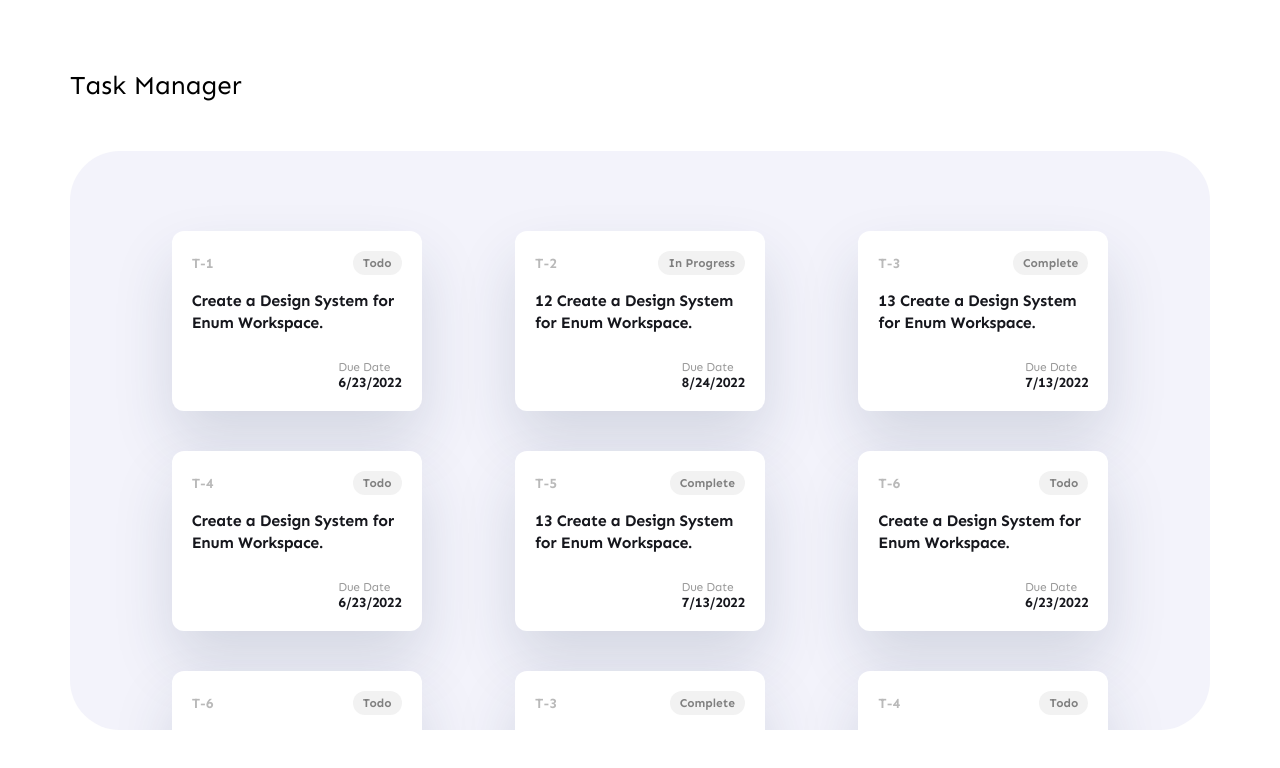
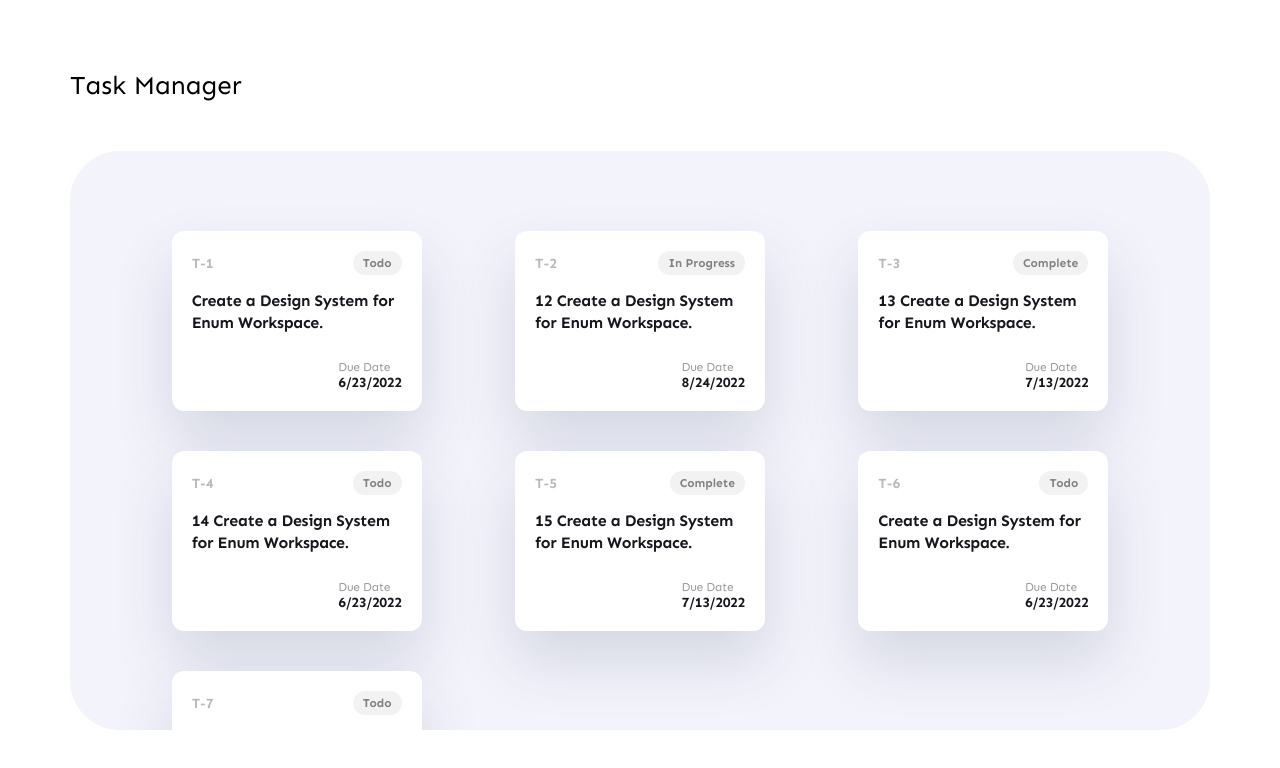
Before and after one commit to shapovalov-sasha/Task-Manager, a React (Create React App) app: page / in a window 1280 px wide. Shown: the top 768 px of the page. Built offline with nearby package versions, Linux system fonts and the light colour scheme.

Commit message:
data array cleanup

```diff
--- a/src/App.js
+++ b/src/App.js
@@ -23,13 +23,13 @@ function App() {
     },
     {
       id: "T-4",
-      name: "Create a Design System for Enum Workspace.",
+      name: "14 Create a Design System for Enum Workspace.",
       status: "Todo",
       dueDate: new Date(2022, 5, 23),
     },
     {
       id: "T-5",
-      name: "13 Create a Design System for Enum Workspace.",
+      name: "15 Create a Design System for Enum Workspace.",
       status: "Complete",
       dueDate: new Date(2022, 6, 13),
     },
@@ -40,38 +40,8 @@ function App() {
       dueDate: new Date(2022, 5, 23),
     },
     {
-      id: "T-6",
-      name: "Create a Design System for Enum Workspace.",
-      status: "Todo",
-      dueDate: new Date(2022, 5, 23),
-    },
-    {
-      id: "T-3",
-      name: "13 Create a Design System for Enum Workspace.",
-      status: "Complete",
-      dueDate: new Date(2022, 6, 13),
-    },
-    {
-      id: "T-4",
-      name: "Create a Design System for Enum Workspace.",
-      status: "Todo",
-      dueDate: new Date(2022, 5, 23),
-    },
-    {
-      id: "T-5",
-      name: "13 Create a Design System for Enum Workspace.",
-      status: "Complete",
-      dueDate: new Date(2022, 6, 13),
-    },
-    {
-      id: "T-6",
-      name: "Create a Design System for Enum Workspace.",
-      status: "Todo",
-      dueDate: new Date(2022, 5, 23),
-    },
-    {
-      id: "T-6",
-      name: "Create a Design System for Enum Workspace.",
+      id: "T-7",
+      name: "16 Create a Design System for Enum Workspace.",
       status: "Todo",
       dueDate: new Date(2022, 5, 23),
     },
```
